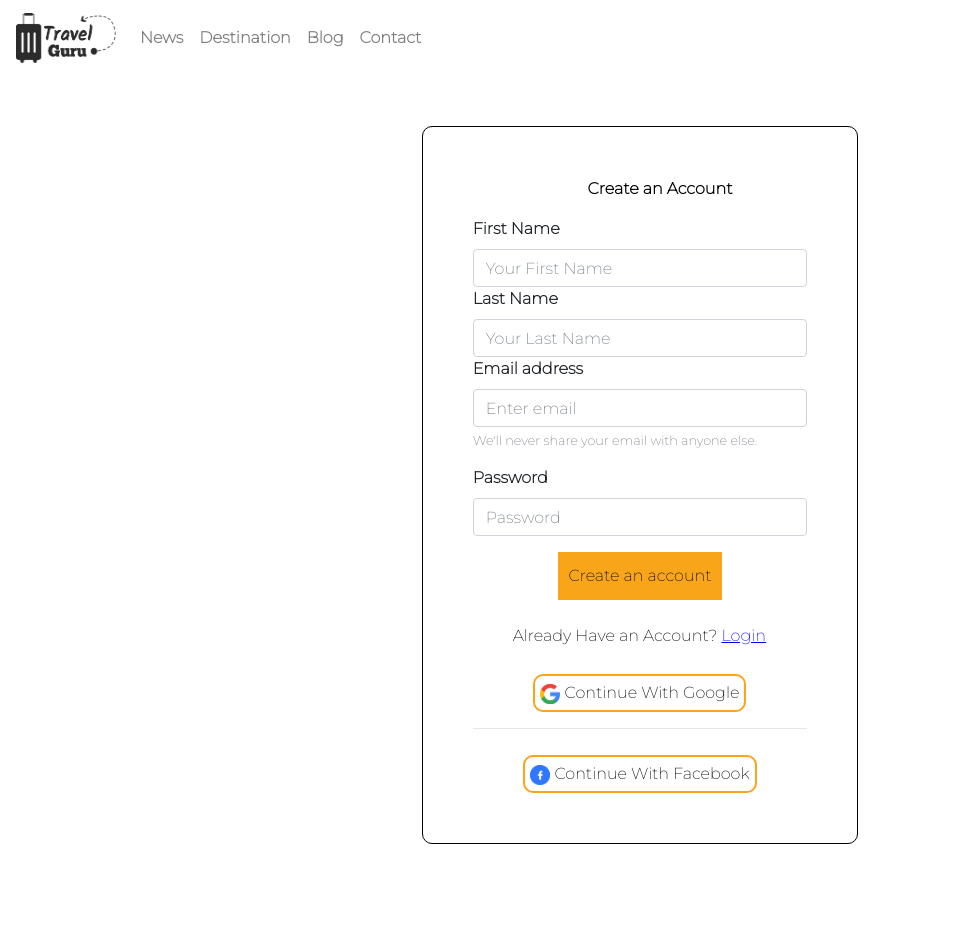
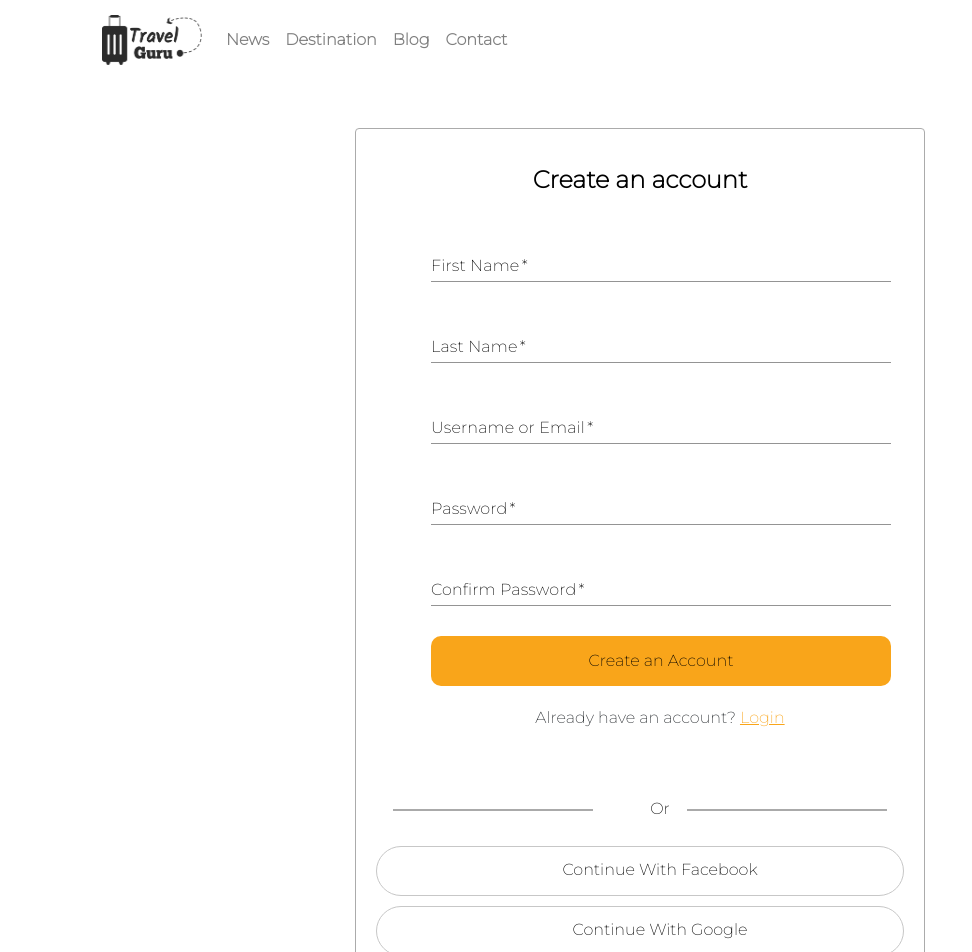
Before and after one commit to Asif10H/travel-guru, a React (Create React App) app: page /login in a window 1280 px wide. Shown: the top 952 px of the page, without its empty margins (0-972 px from the left). Before the commit the page ends 868 px from the top, so only its background shows below. Built offline with nearby package versions, Linux system fonts and the light colour scheme.

Commit message:
login changed

```diff
--- a/src/App.js
+++ b/src/App.js
@@ -13,6 +13,7 @@ import Booking from './Components/Booking/Booking';
 import Hotel from './Components/Hotel/Hotel';
 import Login from './Components/LogIn/Login';
 import PrivateRoute from './Components/PrivateRoute/PrivateRoute';
+import GoogleMap from './Components/Map/GoogleMap';
 
 export const UserContext = createContext();
 
@@ -38,13 +39,16 @@ function App(props) {
             <Booking></Booking>
           </Route>
           <PrivateRoute path='/hotel'>
-            <Hotel></Hotel>
+          <Hotel></Hotel>
           </PrivateRoute>
           <Route path='/login'>
           <Login></Login>
           </Route>
           <Route exact path='/'>
             <Home></Home>
+          </Route>
+          <Route path='/map'>
+          <GoogleMap></GoogleMap>
           </Route>
           <Route path='*'>
             <NotFound></NotFound>
--- a/src/Components/Booking/Booking.js
+++ b/src/Components/Booking/Booking.js
@@ -39,7 +39,7 @@ const Booking = () => {
                             </Form.Group>
                             <Time></Time>
                             <Link to='/hotel'>
-                            <button  type="submit">
+                            <button className="booking-btn" type="submit">
                                 Start Booking
                             </button>
                             </Link>
--- a/src/Components/FakeData/FakeData.js
+++ b/src/Components/FakeData/FakeData.js
@@ -1,8 +1,8 @@
 var placeDetails=[
     {key:1,place:"Cox's Bazar",description:"Cox’s Bazar is a town on the southeast coast of Bangladesh. It’s known for its very long, sandy beachfront, stretching from Sea Beach in the north to Kolatoli Beach in the south. Aggameda Khyang monastery is home to bronze statues and centuries-old Buddhist manuscripts. South of town, the tropical rainforest of Himchari National Park has waterfalls and many birds. North, sea turtles breed on nearby Sonadia Island.",image:"https://i.ibb.co/f2ZWCMN/Coxs.png",cardImage:"https://i.ibb.co/KFkHxgD/Coxs.png",lat:21.4272,lng:92.0058},
-    {key:2,place:"Sajek",description:"Cox’s Bazar is a town on the southeast coast of Bangladesh. It’s known for its very long, sandy beachfront, stretching from Sea Beach in the north to Kolatoli Beach in the south. Aggameda Khyang monastery is home to bronze statues and centuries-old Buddhist manuscripts. South of town, the tropical rainforest of Himchari National Park has waterfalls and many birds. North, sea turtles breed on nearby Sonadia Island.",image:"https://i.ibb.co/Fb5QW5H/Sajek.png",cardImage:"https://i.ibb.co/SnksvgS/Sajek.png",lat:23.3820,lng:92.2938},
-    {key:3,place:"Sreemongol",description:"Cox’s Bazar is a town on the southeast coast of Bangladesh. It’s known for its very long, sandy beachfront, stretching from Sea Beach in the north to Kolatoli Beach in the south. Aggameda Khyang monastery is home to bronze statues and centuries-old Buddhist manuscripts. South of town, the tropical rainforest of Himchari National Park has waterfalls and many birds. North, sea turtles breed on nearby Sonadia Island.",image:"https://i.ibb.co/gTk0MHy/Sreemongol.png",cardImage:"https://i.ibb.co/vYLR5y0/Sreemongol.png",lat:24.3065,lng:91.7296},
-    {key:4,place:"Sundorbon",description:"Cox’s Bazar is a town on the southeast coast of Bangladesh. It’s known for its very long, sandy beachfront, stretching from Sea Beach in the north to Kolatoli Beach in the south. Aggameda Khyang monastery is home to bronze statues and centuries-old Buddhist manuscripts. South of town, the tropical rainforest of Himchari National Park has waterfalls and many birds. North, sea turtles breed on nearby Sonadia Island.",
+    {key:2,place:"Sajek",description:"Sajek valley is 2000 feet above sea level. Sajek valley is known as the Queen of Hills & Roof of Rangamati. The name of Sajek Valley came from Sajek River that originates from Karnafuli river. Sajek river is working as a border between Bangladesh and India. Sajek valley resorts are made on the side of the hill to provide the unique experience of tribal lifestyle.",image:"https://i.ibb.co/Fb5QW5H/Sajek.png",cardImage:"https://i.ibb.co/SnksvgS/Sajek.png",lat:23.3820,lng:92.2938},
+    {key:3,place:"Sreemongol",description:"Located in Sylhet, Sreemangal Resort features a terrace. Each room at the 3-star resort has garden views, and guests can enjoy access to a restaurant and to a garden. The property provides a 24-hour front desk, room service and ticket service for guests. At the resort all rooms have a balcony, a private bathroom and a TV.",image:"https://i.ibb.co/gTk0MHy/Sreemongol.png",cardImage:"https://i.ibb.co/vYLR5y0/Sreemongol.png",lat:24.3065,lng:91.7296},
+    {key:4,place:"Sundorbon",description:"The Sundarbans is a cluster of low-lying islands in the Bay of Bengal, spread across India and Bangladesh, famous for its unique mangrove forests. This active delta region is among the largest in the world, measuring about 40,000 sq km.",
     image:"https://i.ibb.co/7CfptRP/sundorbon.png",cardImage:"https://i.ibb.co/QKmLdZb/sundorbon.png",lat:22.0627,lng:88.0833}
 
 ]
--- a/src/Components/HeaderDark/HeaderDark.js
+++ b/src/Components/HeaderDark/HeaderDark.js
@@ -24,7 +24,7 @@ const HeaderDark = () => {
             <Form inline>
                 <FormControl type="text" placeholder="Search" className="mr-sm-2" />
                 {loggedInUser.email?  <Nav.Link style={{color: 'white'}} href="#link">{loggedInUser.name}</Nav.Link>:
-                <Link to='/login'><button> Log In</button></Link>
+                <Link to='/login'><button className="login-submit-btn-header" > Log In</button></Link>
             }
 
             </Form>
--- a/src/Components/Hotel/Hotel.js
+++ b/src/Components/Hotel/Hotel.js
@@ -8,6 +8,7 @@ import { PlaceContext } from '../../App';
 import FakeData from '../FakeData/FakeData';
 import star from '../../Icon/star.png'
 import GoogleMap from '../Map/GoogleMap';
+
 
 
 
@@ -60,8 +61,10 @@ const Hotel = () => {
                 </div>
                 <div className="col-6">
 
+                <GoogleMap></GoogleMap>
 
-                <GoogleMap></GoogleMap>
+
+
 
                 </div>
             </div>
--- a/src/Components/LogIn/Login.css
+++ b/src/Components/LogIn/Login.css
@@ -1,23 +1,121 @@
-.form-card{
-    border:2px solid black;
-    padding:30px;
-
-}
-button{
-    background-color: #F9A51A;
-    border-radius:10px;
-    border:2px solid #F9A51A;
-    margin-top:10px;
-    padding:5px;
-}
-.login-form{
-    border:1px solid black;
-    padding:50px;
-    border-radius:10px;
+.booking-login-form {
+    width: 570px;
+    background: rgba(255, 255, 255, 0.2);
+    border: 1px solid #ABABAB;
+    box-sizing: border-box;
+    border-radius: 4px;
+    margin: auto;
+    margin-top: 40px;
+    padding:0px 20px 0px 20px;
 }
 
-.toggle{
-    color:blue;
-    text-decoration:underline;
+.booking-login-form input {
+    width: 460px;
+}
+
+.forget-password {
+    font-family: Montserrat;
+    font-style: normal;
+    font-weight: 500;
+    font-size: 16px;
+    line-height: 20px;
+    text-decoration-line: underline;
+    color: #F9A51A;
     cursor: pointer;
 }
+
+label {
+    font-family: Montserrat !important;
+    font-weight: 500 !important;
+    font-size: 16px !important;
+    line-height: 22px;
+    color: #000000 !important;
+}
+
+.submit-btn {
+    height: 50px;
+    margin-top: 30px;
+    background: #F9A51A;
+    font-family: Montserrat;
+    text-align: center;
+    border: none;
+    border-radius: 10px;
+}
+
+.login-page-title {
+    font-family: Montserrat;
+    font-style: normal;
+    font-weight: bold;
+    font-size: 24px;
+    line-height: 29px;
+    color: #000000;
+    margin-top: 36px;
+    margin-bottom: 0;
+}
+
+.login-page-inner {
+    margin: 0 55px;
+}
+
+.about-account {
+    font-family: Montserrat;
+    font-style: normal;
+    text-align: center;
+    margin-top: 20px;
+    font-weight: 500;
+}
+
+.continue-with-facebook, .continue-with-google {
+
+    height: 50px;
+    background: #FFFFFF;
+    border: 1px solid #C7C7C7;
+    box-sizing: border-box;
+    border-radius: 57px;
+    margin: auto;
+    display: flex;
+    align-items: center;
+    justify-content: center;
+    margin-top: 10px;
+    cursor: pointer;
+}
+
+.continue-with-facebook {
+
+    background-position: left;
+    background-repeat: no-repeat;
+    background-position-x: 8px;
+}
+
+.continue-with-google {
+
+    background-position: left;
+    background-repeat: no-repeat;
+    background-position-x: 8px;
+}
+
+.continue-with-facebook p, .continue-with-google p {
+    text-align: center;
+    font-family: Montserrat;
+    font-style: normal;
+    font-weight: 500;
+    font-size: 16px;
+    padding-top: 14px;
+    line-height: 20px;
+    color: #000000;
+}
+
+.or {
+    display: flex;
+    justify-content: space-evenly;
+    align-items: center;
+}
+
+.or p {
+    font-family: Montserrat;
+    font-style: normal;
+    font-weight: 500;
+    font-size: 16px;
+    line-height: 22px;
+    color: #000000;
+}
--- a/src/Components/LogIn/Login.js
+++ b/src/Components/LogIn/Login.js
@@ -1,167 +1,207 @@
+import { TextField } from '@material-ui/core';
 import React, { useContext, useState } from 'react';
+import './Login.css'
+import * as firebase from "firebase/app";
+import "firebase/auth";
 import { UserContext } from '../../App';
 import { useHistory, useLocation } from 'react-router-dom';
-import { Form } from 'react-bootstrap';
-import './Login.css'
 import HeaderLight from '../HeaderLight/HeaderLight';
-import google from '../../Icon/google.png'
-import fb from '../../Icon/fb.png'
-import { createUserWithEmailAndPassword, handleFbSignIn, handleGoogleSignIn, initializeLoginFrameWork, signInWithEmailAndPassword } from './LoginManager';
+import { initializeLoginFrameWork } from './LoginManager';
 
 
 const Login = () => {
+    const [user, setLoggedInUser] = useContext(UserContext)
+    const [haveAccount, setHaveAccount] = useState(false)
 
-    //User Array
-
-
-    const [newUser, setNewUser] = useState(true);
-    const [user, setUser] = useState({
-        isSignedIn: false,
-        name: '',
-        email: '',
-        password: '',
-        photo: ''
-    })
-
-
-    //Context Call and hooks
-
-    const [loggedInUser, setLoggedInUser] = useContext(UserContext);
     const history = useHistory();
     const location = useLocation();
-    const { from } = location.state || { from: { pathname: "/" } }
+    const { from } = location.state || { from: { pathname: "/" } };
 
+    // Checks if app already initialized
+    initializeLoginFrameWork()
 
-    //Initialization of firebase
+    const googleProvider = new firebase.auth.GoogleAuthProvider();
+    const fbProvider = new firebase.auth.FacebookAuthProvider();
 
-    initializeLoginFrameWork();
+    // Handles Google Sign In Method
+    const handleGoogleSignIn = () => {
+        firebase.auth().signInWithPopup(googleProvider)
+            .then(result => {
+                const createdUser = result.user;
+                const newUserInfo = { ...user } // Copy an instance of user object
+                newUserInfo.name = createdUser.displayName;
+                newUserInfo.email = createdUser.email
+                setLoggedInUser(newUserInfo) // Update the state
+                history.replace(from); // Go to protected route after login
+            })
+            .catch(function (error) {
+                const newUserInfo = { ...user } // Copy an instance of user object
+                newUserInfo.error = error.message;
+                setLoggedInUser(newUserInfo)
+            });
+    }
 
+    const handleSignUp = (e) => {
+        if (user.password === user.confirmPassword) {
+            firebase.auth().createUserWithEmailAndPassword(user.email, user.password)
+                .then(res => {
+                    const newUserInfo = { ...user }
+                    newUserInfo.error = ''
+                    newUserInfo.success = "Your account has been created successfully!"
+                    newUserInfo.name = `${user.first} ${user.last}`
+                    setLoggedInUser(newUserInfo)
+                    updateUserName(`${user.first} ${user.last}`) // Passing the name of the user
+                    verifyEmail()
+                    history.replace(from)
+                })
+                .catch(function (error) {
+                    const newUserInfo = { ...user }
+                    const errorMessage = error.message;
+                    newUserInfo.error = errorMessage
+                    newUserInfo.success = ''
+                    setLoggedInUser(newUserInfo)
+                });
+        }
+        else {
+            const newUserInfo = { ...user }
+            newUserInfo.error = "Password didn't match"
+            setLoggedInUser(newUserInfo)
+        }
+        e.preventDefault()
+    }
 
-    //Google Sign In handler
+    const handleSignIn = (e) => {
+        firebase.auth().signInWithEmailAndPassword(user.email, user.password)
+            .then(res => {
+                const newUserInfo = { ...user }
+                newUserInfo.error = ''
+                newUserInfo.success = "You have logged in successfully!"
+                newUserInfo.name = res.user.displayName
+                setLoggedInUser(newUserInfo)
+                history.replace(from)
+            })
+            .catch(function (error) {
+                const newUserInfo = { ...user }
+                const errorMessage = error.message;
+                newUserInfo.error = errorMessage
+                newUserInfo.success = ''
+                setLoggedInUser(newUserInfo)
+            });
+        e.preventDefault()
+    }
 
+    const handleFbSignIn = () => {
+        firebase.auth().signInWithPopup(fbProvider)
+            .then(result => {
+                const createdUser = result.user;
+                const newUserInfo = { ...user }
+                newUserInfo.email = createdUser.email
+                newUserInfo.name = createdUser.displayName
+                newUserInfo.success = "You are now logged in successfully"
+                setLoggedInUser(newUserInfo)
+                history.replace(from)
+                console.log(newUserInfo)
+                console.log(createdUser)
+            })
+            .catch(error => {
+                const newUserInfo = { ...user }
+                newUserInfo.error = error.message
+                setLoggedInUser(newUserInfo)
+            });
+    }
 
-    function googleSignIn() {
-        handleGoogleSignIn()
-            .then(res => {
-                handleResponse(res,true)
+    const updateUserName = name => {
+        const user = firebase.auth().currentUser;
+        user.updateProfile({
+            displayName: name
+        })
+    }
+
+    const verifyEmail = () => {
+        const user = firebase.auth().currentUser;
+        user.sendEmailVerification()
+        .then(()=>{
+            const newUserInfo = { ...user }
+            newUserInfo.success = 'A verification email has been sent to your email address'
+            setLoggedInUser(newUserInfo)
+        })
+    }
+
+    const resetPassword = () => {
+        const auth = firebase.auth();
+        const emailAddress = user.email;
+
+        auth.sendPasswordResetEmail(emailAddress)
+            .then(() => {
+                const newUserInfo = { ...user }
+                newUserInfo.success = 'A password reset email has been sent to your email address'
+                setLoggedInUser(newUserInfo)
             })
     }
 
-
-    //Facebook Sign In handler
-
-    function fbSignIn() {
-        handleFbSignIn()
-            .then(res => {
-               handleResponse(res,true)
-            })
-    }
-
-    //handleresponse
-
-    const handleResponse = (res, redirect) =>{
-        setUser(res);
-        setLoggedInUser(res);
-        if(redirect){
-            history.replace(from);
+    const handleBlur = (e) => {
+        let isFormValid = true;
+        if (e.target.name === 'password') {
+            isFormValid = e.target.value.length > 5
+            if (e.target.value.length <= 5) {
+                const newUserInfo = { ...user }
+                newUserInfo.error = "Password can't be less than 6 characters"
+                setLoggedInUser(newUserInfo)
+            }
         }
-      }
-
-
-    //Submit Button Handler
-
-
-    const handleSubmit = (event) => {
-        if (newUser && user.email && user.password) {
-            createUserWithEmailAndPassword(user.name, user.email, user.password)
-                .then(res => {
-                    handleResponse(res,true)
-                })
-
+        if (isFormValid) {
+            const newUserInfo = { ...user }
+            newUserInfo[e.target.name] = e.target.value
+            newUserInfo.error = ''
+            setLoggedInUser(newUserInfo)
         }
-
-        if (!newUser && user.email && user.password) {
-            signInWithEmailAndPassword(user.email, user.password)
-                .then(res => {
-                    handleResponse(res,true)
-                })
-        }
-        event.preventDefault();
-
-    }
-
-
-    //Email and password validation
-
-    const handleBlur = (event) => {
-        let isFieldValid = true;
-        if (event.target.name === "email") {
-            isFieldValid = /\S+@\S+\.\S+/.test(event.target.value);
-        }
-        if (event.target.name === "password") {
-            const isPasswordValid = event.target.value.length > 6;
-            const passwordHasNumber = /\d{1}/.test(event.target.value);
-            isFieldValid = isPasswordValid && passwordHasNumber;
-
-        }
-        if (isFieldValid) {
-            const newUserInfo = { ...user }
-            if(event.target.name==="firstName"){
-                newUserInfo.displayName = event.target.value
-            }
-            newUserInfo[event.target.name] = event.target.value
-            setUser(newUserInfo)
-        }
-
     }
 
     return (
-
-        <div>
+        <div className='container'>
             <HeaderLight></HeaderLight>
-            <div className="row">
-                <div className="col-lg-4 col-sm-2"></div>
-                <div className="col-lg-4 col-sm-8 login-form">
-                    <Form onSubmit={handleSubmit}>
-                        <p style={{ color: 'black', textAlign: 'center', fontWeight: 'bold' }}>
-                            {newUser ? "Create an Account" : "Log In"}
-                        </p>
-                        <Form.Group controlId="formBasicEmail">
-                            {newUser && <Form.Label>First Name</Form.Label>}
-                            {newUser && <Form.Control  onBlur={handleBlur} type="text" name="firstName" placeholder="Your First Name" />}
-                            {newUser && <Form.Label>Last Name</Form.Label>}
-                            {newUser && <Form.Control  onBlur={handleBlur} type="text" name="lastName" placeholder="Your Last Name" />}
-                            <Form.Label>Email address</Form.Label>
-                            <Form.Control type="email" name="email" onBlur={handleBlur} placeholder="Enter email" required />
-                            <Form.Text className="text-muted">
-                                We'll never share your email with anyone else.
-                            </Form.Text>
-                        </Form.Group>
-
-                        <Form.Group controlId="formBasicPassword">
-                            <Form.Label>Password</Form.Label>
-                            <Form.Control type="password" onBlur={handleBlur} name="password" placeholder="Password" required />
-                        </Form.Group>
-
-                    </Form>
-                    <div className="row justify-content-center">
-                    <input style={{ backgroundColor: '#F9A51A', padding: '10px 8px 10px 8px', border: '2px solid #F9A51A' }} onClick={handleSubmit} type="submit" value={newUser ? "Create an account" : "Login"} /> <br /><br />
-                </div><br/>
-                <p style={{ color: 'black' }} >{!newUser ? "Don't have an account?" : "Already Have an Account?"} <span className="toggle" onClick={() => setNewUser(!newUser)} >{!newUser ? 'Sign Up' : 'Login'}</span></p>
-                <button style={{ backgroundColor: 'white' }} onClick={googleSignIn} > <img style={{ height: '20px', width: '20px' }} src={google} alt='google' ></img> Continue With Google</button>
-                <hr />
-                <button style={{ backgroundColor: 'white' }} onClick={fbSignIn}><img style={{ height: '20px', width: '20px' }} src={fb} alt='facebook'></img>  Continue With Facebook</button>
+            <div className="booking-login-form">
+                <div className="login-page-inner">
+                    <h3 className='login-page-title'>Create an account</h3>
+                    <form onSubmit={haveAccount ? handleSignIn : handleSignUp}>
+                        {
+                            !haveAccount &&
+                            <>
+                                <TextField required onBlur={handleBlur} autoComplete="off" style={{ marginTop: '40px' }} name='first' id="standard-basic" label="First Name" />
+                                <TextField required onBlur={handleBlur} autoComplete="off" style={{ marginTop: '33px' }} name='second' id="standard-basic" label="Last Name" />
+                            </>
+                        }
+                        <TextField required onBlur={handleBlur} autoComplete="off" style={{ marginTop: '33px' }} name='email' type='email' id="standard-basic" label="Username or Email" />
+                        <TextField required onBlur={handleBlur} autoComplete="off" style={{ marginTop: '33px' }} name='password' type='password' id="standard-basic" label="Password" />
+                        {
+                            haveAccount &&
+                            <div style={{ marginTop: '24px', display: 'flex', justifyContent: 'space-between' }}>
+                                <div>
+                                    <input style={{ width: '18px' }} type="checkbox" name="remember" id="" />
+                                    <label htmlFor="remember">Remember Me</label>
+                                </div>
+                                <div>
+                                    <p onClick={resetPassword} className="forget-password">Forget Password</p>
+                                </div>
+                            </div>
+                        }
+                        {!haveAccount && <TextField required onBlur={handleBlur} autoComplete="off" style={{ marginTop: '33px' }} name='confirmPassword' type='password' id="standard-basic" label="Confirm Password" />}
+                        {!haveAccount ? <input type="submit" value="Create an Account" className="submit-btn" /> : <input type="submit" value="Log In" className="submit-btn" />}
+                    </form>
+                    <p className='about-account'>{!haveAccount ? "Already have an account?" : "Create An Account"} <span style={{ color: '#F9A51A', cursor: 'pointer', textDecoration: 'underline' }} onClick={() => setHaveAccount(!haveAccount)}>{!haveAccount ? "Login" : "Sign Up"}</span></p>
                 </div>
-                <div className="col-lg-4 col-sm-2"></div>
+                {user.error && <p style={{ color: 'red', textAlign: 'center' }}>{user.error}</p>}
+                {user.success && <p style={{ color: 'green', textAlign: 'center' }}>{user.success}</p>}
+                <div className="or">
+                    <div style={{ width: '200px', height: '1px', border: '1px solid #AAAAAA', marginTop: '37px' }}></div>
+                    <p style={{ marginTop: '37px', paddingTop: '15px' }}>Or</p>
+                    <div style={{ width: '200px', height: '1px', border: '1px solid #AAAAAA', marginTop: '37px' }}></div>
+                </div>
+                <div className='continue-with-facebook' onClick={handleFbSignIn}><p>Continue With Facebook</p></div>
+                <div style={{ marginBottom: '50px' }} onClick={handleGoogleSignIn} className='continue-with-google'><p>Continue With Google</p></div>
             </div>
-
-            <br />
-
-
-
-
-
         </div>
     );
 };
+
 export default Login;
--- a/src/Components/Map/GoogleMap.js
+++ b/src/Components/Map/GoogleMap.js
@@ -16,8 +16,9 @@ const GoogleMap = () => {
     const lattitude = placeArray[0].lat
     const longitude = placeArray[0].lng
     console.log(lattitude,longitude);
+
+
     return (
-      // Important! Always set the container height explicitly
       <div style={{ height: '100vh', width: '100%' }}>
         <GoogleMapReact
           bootstrapURLKeys={{ key: 'AIzaSyDw0R0Hb_DiVfM0VgZLBr9ZwjowFwu8RSY' }}
```
Also changed, not shown: src/Components/Booking/Booking.css (+15 -0 lines), src/Components/HeaderDark/HeaderDark.css (+15 -0 lines), src/Components/HotelData/HotelData.js (added, +26 -0 lines).
